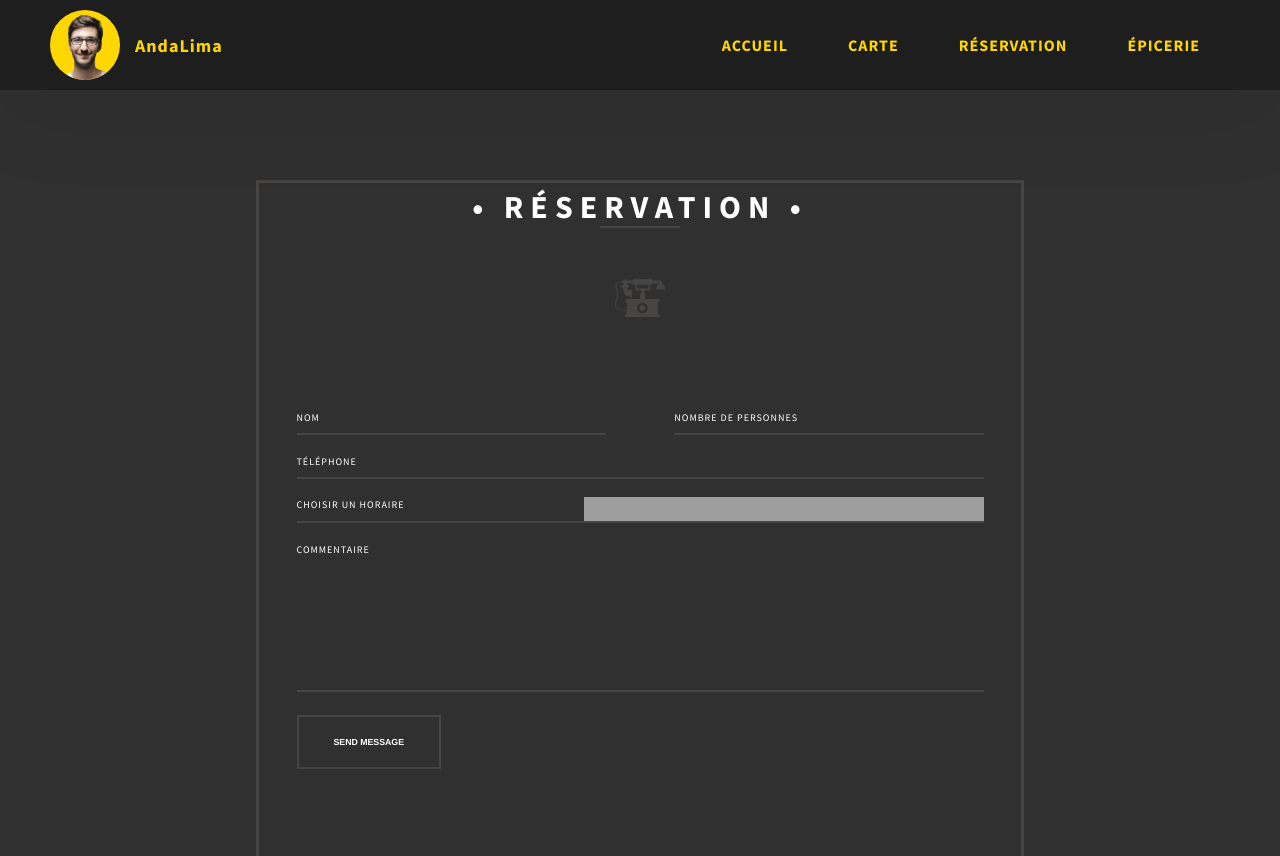
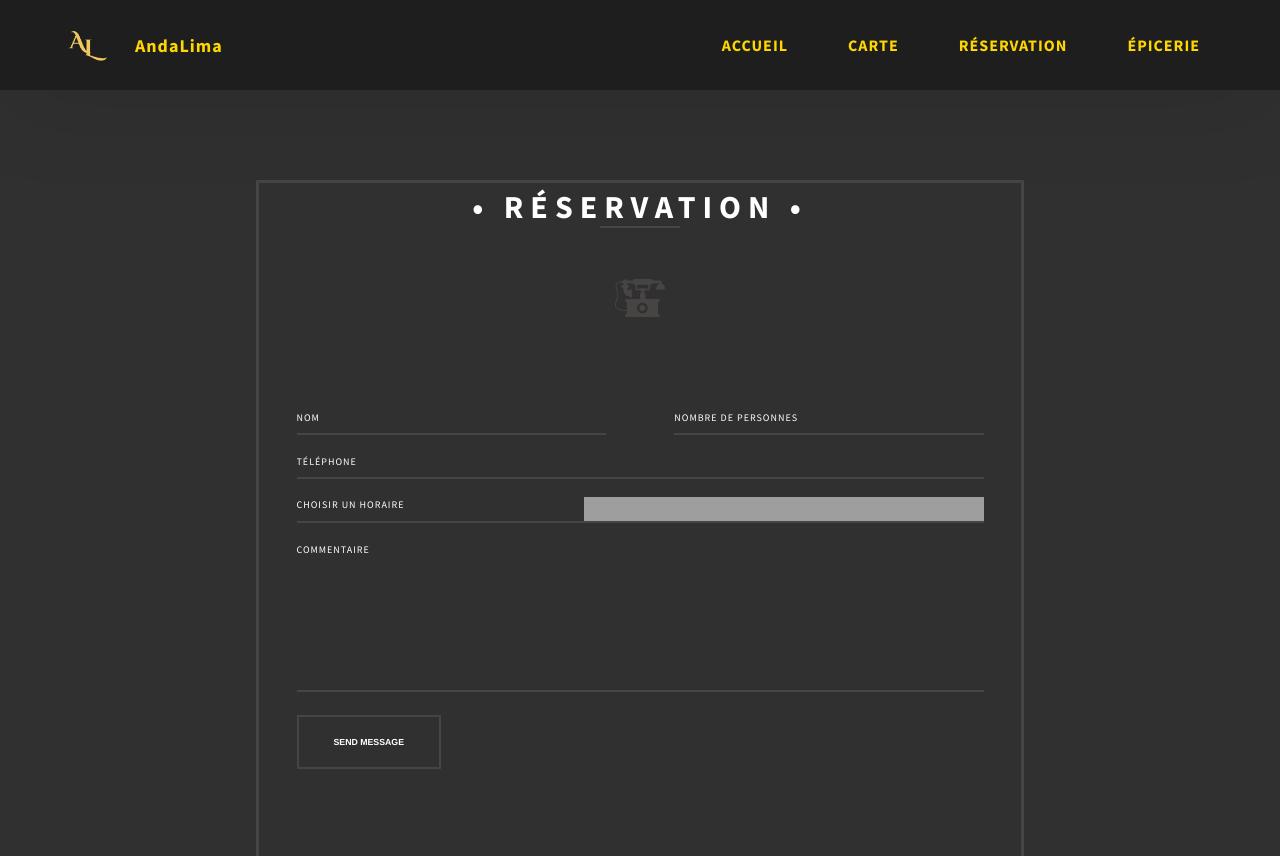
Before and after one commit to anna-briancon/AndaLima, a website: page reservation.html in a window 1280 px wide. Shown: the top 856 px of the page. Drawn offline with Linux system fonts and the light colour scheme; grey boxes are pictures that could not be loaded.

Commit message:
modif logo

```diff
--- a/reservation.html
+++ b/reservation.html
@@ -22,7 +22,7 @@
         <div class="header__logo-container">
           <div class="header__logo-img-cont">
             <img
-              src="./assets/png/john-doe.png"
+              src="./assets/j(4).png"
               alt="Ram Maheshwari Logo Image"
               class="header__logo-img"
             />
```
